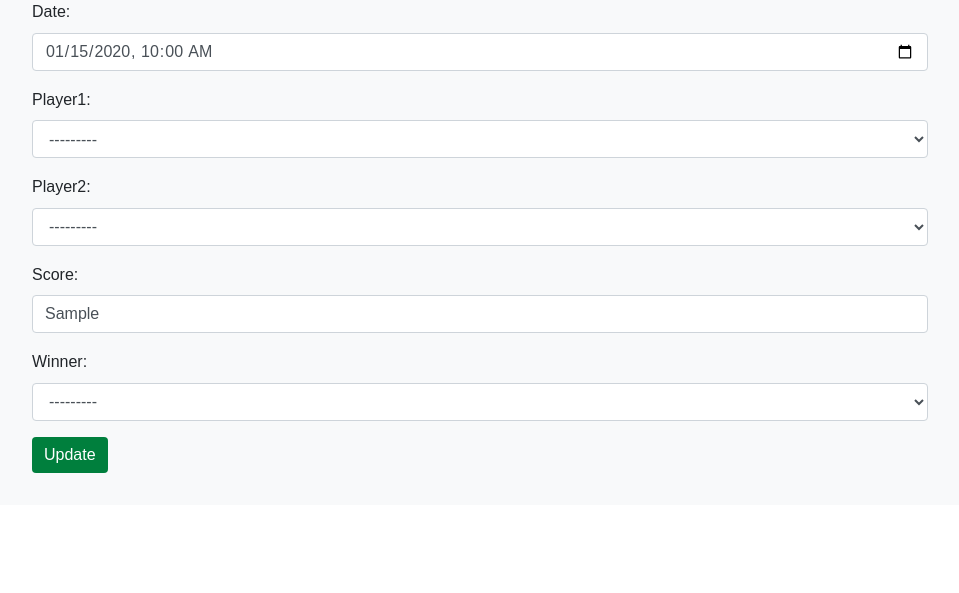
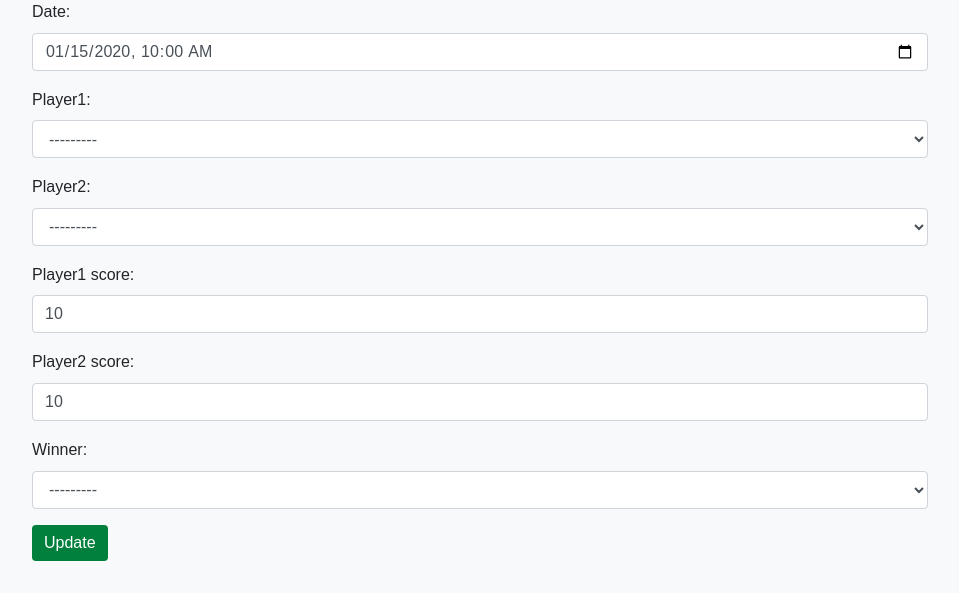
Before and after one commit to JuanSobalvarro/ttranking, a Django app: page /matches/update/1/?match_type=S in a window 1280 px wide. Shown: the part 317-910 px from the top of the page, without its empty margins (160-1119 px from the left). Before the commit the page ends 790 px from the top, so only its background shows below. Run offline with Django 5.2, Linux system fonts and the light colour scheme; data comes from the database, SQL or seed files in the repository; tables that the repository leaves empty hold one stand-in row (values such as "Sample post"); some libraries are stand-ins or nearby versions.

Commit message:
WORKING AF

```diff
--- a/ttranking/matches/forms.py
+++ b/ttranking/matches/forms.py
@@ -3,44 +3,42 @@ from django import forms
 from .models import SinglesMatch, DoublesMatch
 from players.models import Player
 
-
 class SinglesMatchForm(forms.ModelForm):
     class Meta:
         model = SinglesMatch
-        fields = ['date', 'player1', 'player2', 'score', 'winner']
+        fields = ['date', 'player1', 'player2', 'player1_score', 'player2_score', 'winner']
         widgets = {
             'date': forms.DateTimeInput(attrs={'class': 'form-control', 'type': 'datetime-local'}),
             'player1': forms.Select(attrs={'class': 'form-control'}),
             'player2': forms.Select(attrs={'class': 'form-control'}),
-            'score': forms.TextInput(attrs={'class': 'form-control'}),
+            'player1_score': forms.NumberInput(attrs={'class': 'form-control'}),
+            'player2_score': forms.NumberInput(attrs={'class': 'form-control'}),
             'winner': forms.Select(attrs={'class': 'form-control'}),
         }
 
     def __init__(self, *args, **kwargs):
         super().__init__(*args, **kwargs)
-        # Optionally, customize player choices if needed
         self.fields['player1'].queryset = Player.objects.all().order_by('ranking')
         self.fields['player2'].queryset = Player.objects.all().order_by('ranking')
         self.fields['winner'].queryset = Player.objects.all().order_by('ranking')
 
-
 class DoublesMatchForm(forms.ModelForm):
     class Meta:
         model = DoublesMatch
-        fields = ['date', 'team1_player1', 'team1_player2', 'team2_player1', 'team2_player2', 'score', 'winner_team']
+        fields = ['date', 'team1_player1', 'team1_player2', 'team2_player1', 'team2_player2', 'team1_score', 'team2_score', 'winner_team']
         widgets = {
             'date': forms.DateTimeInput(attrs={'class': 'form-control', 'type': 'datetime-local'}),
             'team1_player1': forms.Select(attrs={'class': 'form-control'}),
             'team1_player2': forms.Select(attrs={'class': 'form-control'}),
             'team2_player1': forms.Select(attrs={'class': 'form-control'}),
             'team2_player2': forms.Select(attrs={'class': 'form-control'}),
-            'score': forms.TextInput(attrs={'class': 'form-control'}),
+            'team1_score': forms.NumberInput(attrs={'class': 'form-control'}),
+            'team2_score': forms.NumberInput(attrs={'class': 'form-control'}),
             'winner_team': forms.Select(attrs={'class': 'form-control'}),
         }
 
     def __init__(self, *args, **kwargs):
         super().__init__(*args, **kwargs)
-        # Optionally, customize player choices if needed
         self.fields['team1_player1'].queryset = Player.objects.all().order_by('ranking')
         self.fields['team1_player2'].queryset = Player.objects.all().order_by('ranking')
         self.fields['team2_player1'].queryset = Player.objects.all().order_by('ranking')
--- a/ttranking/matches/models.py
+++ b/ttranking/matches/models.py
@@ -6,12 +6,12 @@ class SinglesMatch(models.Model):
     date = models.DateTimeField()
     player1 = models.ForeignKey(Player, related_name='singles_matches_as_player1', on_delete=models.CASCADE)
     player2 = models.ForeignKey(Player, related_name='singles_matches_as_player2', on_delete=models.CASCADE)
-    score = models.CharField(max_length=20)
+    player1_score = models.IntegerField(default=0)
+    player2_score = models.IntegerField(default=0)
     winner = models.ForeignKey(Player, related_name='singles_matches_won', on_delete=models.CASCADE, null=True, blank=True)
 
     def __str__(self):
         return f"{self.player1} vs {self.player2} - {self.date}"
-
 
 class DoublesMatch(models.Model):
     date = models.DateTimeField()
@@ -19,12 +19,12 @@ class DoublesMatch(models.Model):
     team1_player2 = models.ForeignKey(Player, related_name='doubles_matches_team1_player2', on_delete=models.CASCADE)
     team2_player1 = models.ForeignKey(Player, related_name='doubles_matches_team2_player1', on_delete=models.CASCADE)
     team2_player2 = models.ForeignKey(Player, related_name='doubles_matches_team2_player2', on_delete=models.CASCADE)
-    score = models.CharField(max_length=20)
+    team1_score = models.IntegerField(default=0)
+    team2_score = models.IntegerField(default=0)
     winner_team = models.CharField(max_length=10, choices=[('Team1', 'Team 1'), ('Team2', 'Team 2')], blank=True, null=True)
 
     def __str__(self):
         return f"Team 1: {self.team1_player1} & {self.team1_player2} vs Team 2: {self.team2_player1} & {self.team2_player2} - {self.date}"
-
 
 class MatchStats(models.Model):
     match = models.OneToOneField(SinglesMatch, on_delete=models.CASCADE, null=True, blank=True)
--- a/ttranking/matches/views.py
+++ b/ttranking/matches/views.py
@@ -2,7 +2,6 @@
 from django.shortcuts import render, redirect, get_object_or_404
 from .models import SinglesMatch, DoublesMatch
 from .forms import SinglesMatchForm, DoublesMatchForm
-
 
 def match_list(request):
     singles_matches = SinglesMatch.objects.all()
@@ -12,7 +11,6 @@ def match_list(request):
         'doubles_matches': doubles_matches,
     })
 
-
 def match_detail(request, match_id):
     match_type = request.GET.get('match_type')
     if match_type == 'S':
@@ -21,7 +19,6 @@ def match_detail(request, match_id):
         match = get_object_or_404(DoublesMatch, id=match_id)
 
     return render(request, 'matches/match_detail.html', {'match': match, 'match_type': match_type})
-
 
 def match_add(request):
     match_type = request.GET.get('match_type')
@@ -47,7 +44,6 @@ def match_add(request):
         'form_doubles': form_doubles,
     })
 
-
 def match_update(request, match_id):
     match_type = request.GET.get('match_type')
     if match_type == 'S':
@@ -69,7 +65,6 @@ def match_update(request, match_id):
 
     return render(request, 'matches/match_update.html', {'form': form, 'match_type': match_type})
 
-
 def match_delete(request, match_id):
     match_type = request.GET.get('match_type')
     if match_type == 'S':
--- a/ttranking/templates/matches/match_add.html
+++ b/ttranking/templates/matches/match_add.html
@@ -1,3 +1,4 @@
+<!-- templates/matches/match_add.html -->
 {% extends 'core/base.html' %}
 
 {% block content %}
--- a/ttranking/templates/players/player_detail.html
+++ b/ttranking/templates/players/player_detail.html
@@ -1,4 +1,5 @@
 {% extends 'core/base.html' %}
+{% load static %}
 
 {% block content %}
 <div class="container mt-4">
--- a/ttranking/templates/players/player_form.html
+++ b/ttranking/templates/players/player_form.html
@@ -1,4 +1,5 @@
 {% extends 'core/base.html' %}
+{% load static %}
 
 {% block content %}
 <div class="container mt-4">
```
Also changed, not shown: ttranking/matches/admin.py (+4 -4 lines), ttranking/db.sqlite3, ttranking/matches/migrations/0003_remove_doublesmatch_score_remove_singlesmatch_score_and_more.py (added).
